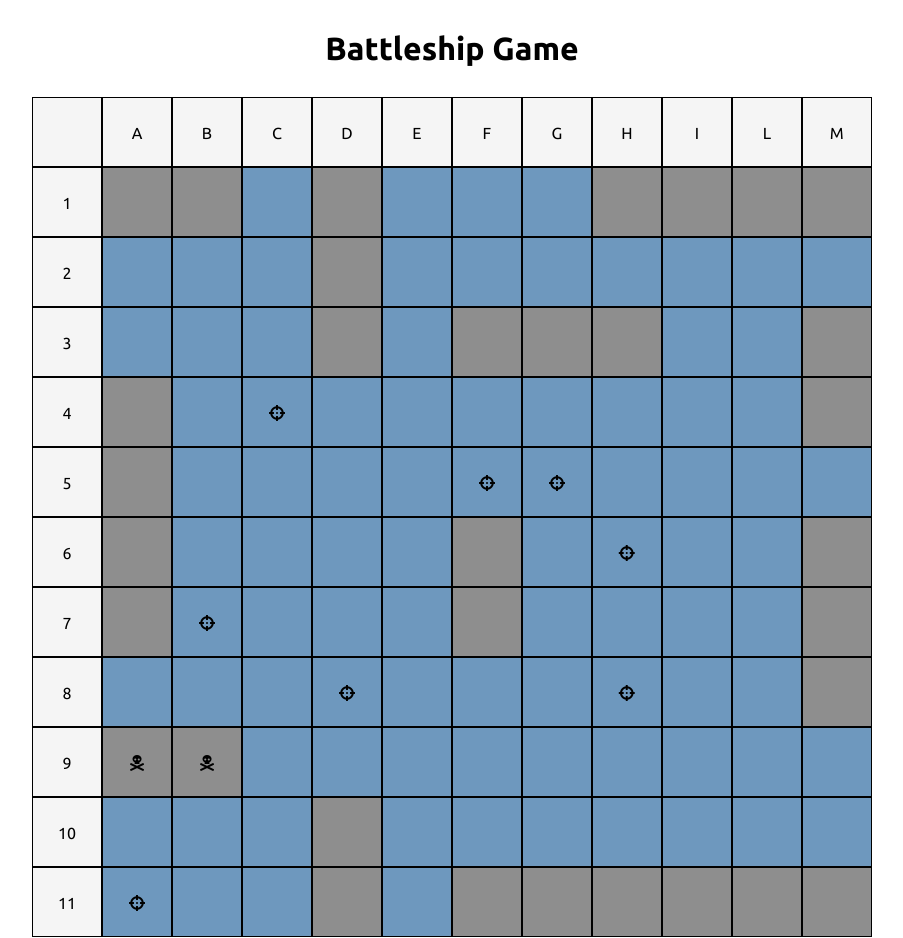
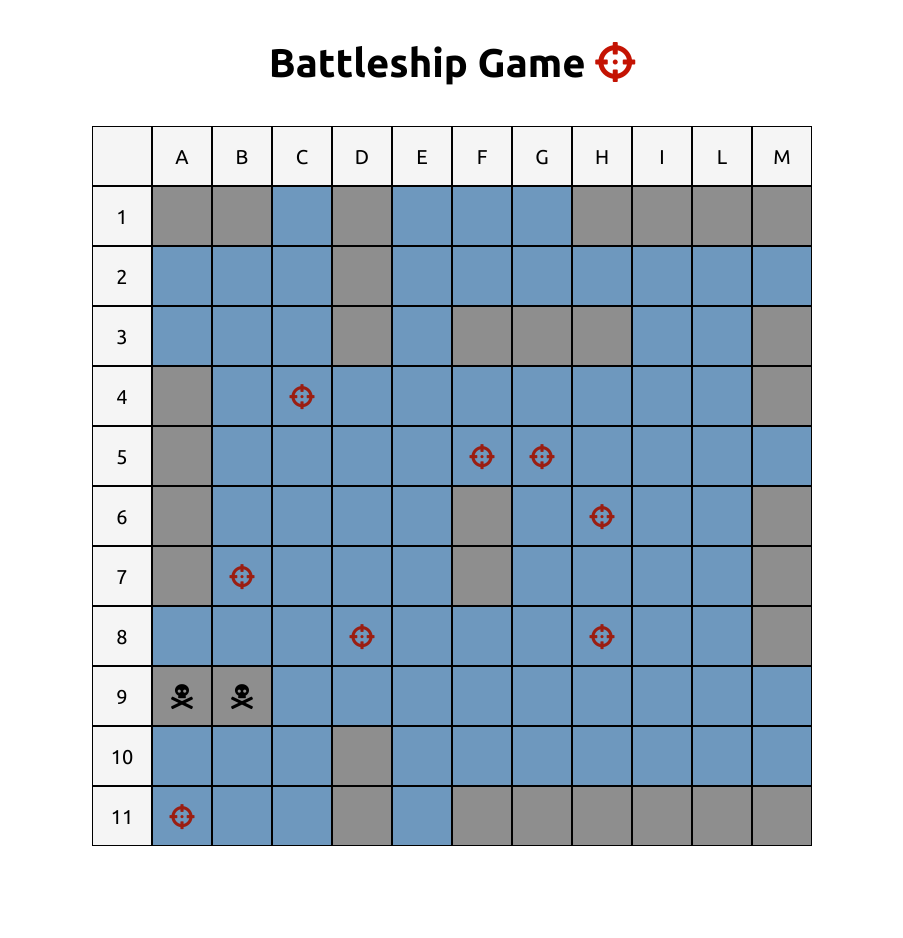
Before and after one commit to dvthnight/html-css-12bool, a plain HTML site: page bonus/index.html in a window 1280 px wide. Shown: the whole page, without its empty margins (188-1091 px from the left). After the commit the page ends 847 px from the top, so only its background shows below. Drawn offline with Linux system fonts and the light colour scheme.

Commit message:
ultimato modifiche esercizio bonus

```diff
--- a/bonus/12bool.css
+++ b/bonus/12bool.css
@@ -5,7 +5,7 @@
 }
 
 .container{
-    max-width: 840px;
+    max-width: 720px;
     margin: 0 auto;
 }
 
--- a/bonus/index.html
+++ b/bonus/index.html
@@ -14,7 +14,7 @@
 </head>
 <body class="debug">
     <div class="container">
-        <h1 class="titolo">Battleship Game</h1>
+        <h1 class="titolo">Battleship Game <span class="mirino-rosso"><i class="fas fa-crosshairs"></i></span></h1>
 
         <!-- riga 1 -->
         <div class="row">
--- a/bonus/style.css
+++ b/bonus/style.css
@@ -14,10 +14,11 @@ body{
 }
 
 [class*="col-"]{
-    height: 70px;
-    line-height: 70px;
+    height: 60px;
+    line-height: 60px;
     vertical-align: middle;
     border: 1px solid black;
+    font-size: 20px;
 
 }
 
@@ -34,6 +35,21 @@ body{
 }
 
 .titolo{
-    padding: 30px;
+    padding: 40px;
     /* margin-bottom: 10px; */
+    font-size: 40px;
 }
+
+
+.sparato{
+    color: rgb(155, 30, 18);
+    font-size: 25px;
+}
+
+.affondato{
+    font-size: 25px;
+}
+
+.mirino-rosso{
+    color: rgb(196, 19, 3);
+}
```
